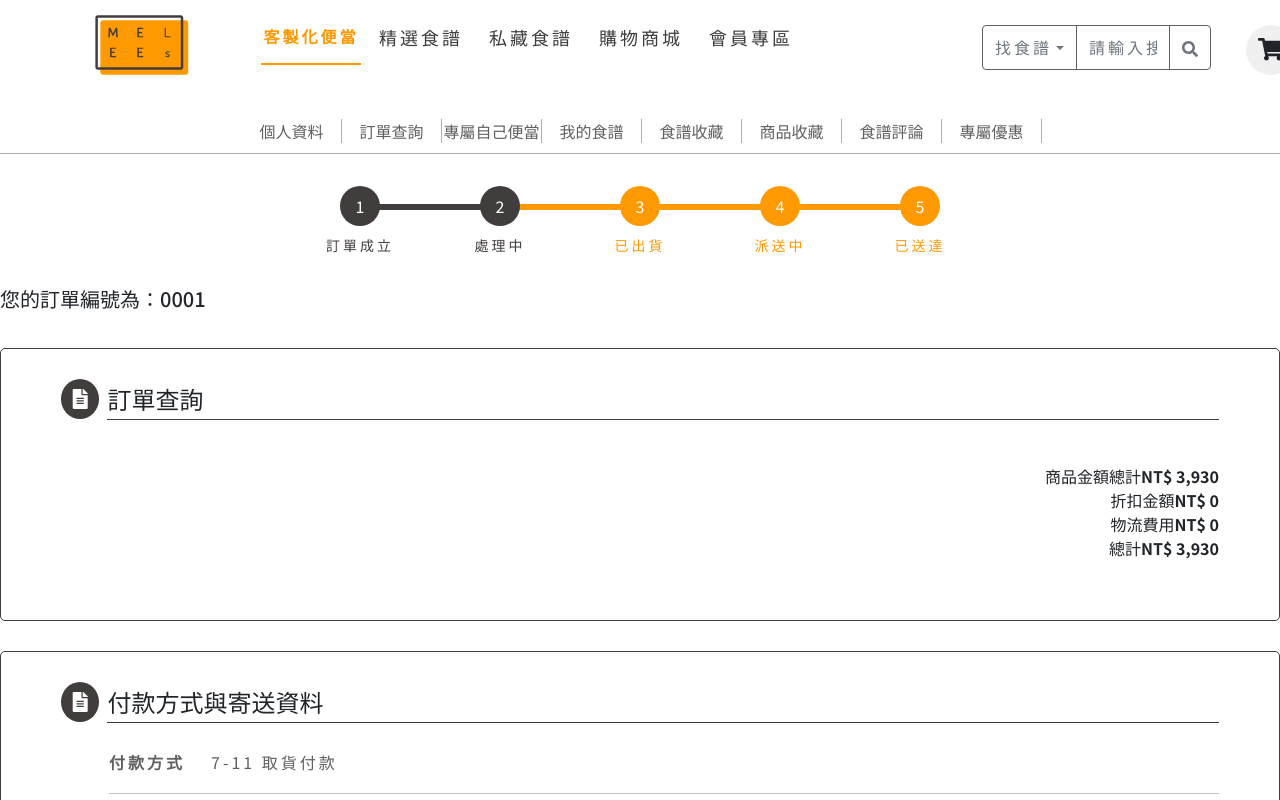
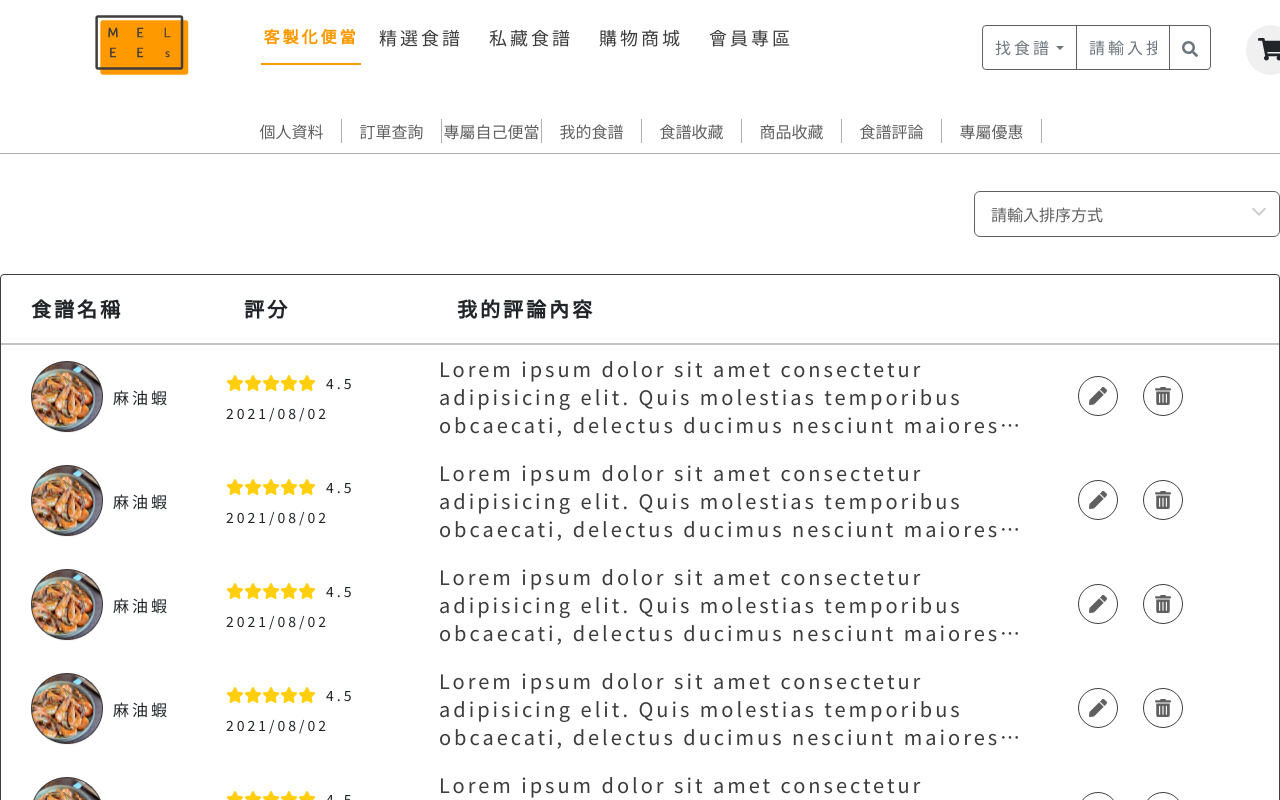
Before and after one commit to gemini497586/melees, a React (Create React App) app in the folder frontend/: page / in a window 1280 px wide. Shown: the top 800 px of the page. Built offline with nearby package versions, Linux system fonts and the light colour scheme.

Commit message:
完成MemberRecipeComment會員食譜評論

```diff
--- a/frontend/src/App.js
+++ b/frontend/src/App.js
@@ -9,6 +9,7 @@ import Header from './component/Header'
 import MinorBar from './pages/member/component/MinorBar'
 import Footer from './component/Footer'
 import MemberSaveProdcut from './pages/member/MemberSaveProduct'
+import MemberRecipeComment from './pages/member/MemberRecipeComment'
 
 function App() {
   return (
@@ -22,9 +23,10 @@ function App() {
       {/* 其餘分頁-組合式 */}
       <Header />
       <MinorBar />
+      {/* <OrderDetails /> */}
+      {/* 未完成分頁 */}
       {/* <MemberSaveProdcut /> */}
-      {/* 未完成分頁 */}
-      <OrderDetails />
+      <MemberRecipeComment />
       <Footer />
     </div>
   )
--- a/frontend/src/component/FontawsomeIcons/index.js
+++ b/frontend/src/component/FontawsomeIcons/index.js
@@ -13,6 +13,7 @@ import {
   faCreditCard,
   faFileAlt,
   faInfoCircle,
+  faPen,
 } from '@fortawesome/free-solid-svg-icons'
 
 library.add(
@@ -28,5 +29,6 @@ library.add(
   faLongArrowAltLeft,
   faCreditCard,
   faFileAlt,
-  faInfoCircle
+  faInfoCircle,
+  faPen
 )
--- /dev/null
+++ b/frontend/src/pages/member/MemberRecipeComment.js
@@ -0,0 +1,37 @@
+import React from 'react'
+import '../../style/global.css'
+import '../../style/member.css'
+import '../../style/memberRecipeComment.css'
+// import { FontAwesomeIcon } from '@fortawesome/react-fontawesome'
+// import '../../component/FontawsomeIcons'
+import MemberRecipeCommentRow from './component/MemberRecipeCommentRow'
+import DropDown from '../../component/DropDown'
+
+function MemberRecipeComment() {
+  return (
+    <>
+      <div className="memberRecipeComment-container">
+        <div className="memberRecipeComment-filter">
+          <DropDown />
+        </div>
+        <div className="memberRecipeComment-table">
+          <div className="memberRecipeComment-table-title row align-items-center">
+            <p className="font-700L col-2">食譜名稱</p>
+            <p className="font-700L col-2">評分</p>
+            <p className="font-700L col-6">我的評論內容</p>
+          </div>
+          <MemberRecipeCommentRow />
+          <MemberRecipeCommentRow />
+          <MemberRecipeCommentRow />
+          <MemberRecipeCommentRow />
+          <MemberRecipeCommentRow />
+          <MemberRecipeCommentRow />
+          <MemberRecipeCommentRow />
+          <MemberRecipeCommentRow />
+        </div>
+      </div>
+    </>
+  )
+}
+
+export default MemberRecipeComment
--- a/frontend/src/pages/member/OrderDetails.js
+++ b/frontend/src/pages/member/OrderDetails.js
@@ -7,6 +7,9 @@ import '../../style/member.css'
 import '../../style/orderList.css'
 import { FontAwesomeIcon } from '@fortawesome/react-fontawesome'
 import '../../component/FontawsomeIcons'
+import OrderDetailRow from './component/OrderDetailRow'
+
+const cartArray = [1, 2, 3]
 
 function OrderDetails() {
   return (
@@ -53,37 +56,22 @@ function OrderDetails() {
             </div>
             <h5>訂單查詢</h5>
           </div>
-          <div className="member-form-group-content">
-            <table>
-              <thead>
-                <tr>
-                  <th></th>
-                  <th></th>
-                  <th></th>
-                  <th></th>
-                  <th></th>
-                </tr>
-              </thead>
-              <tbody>
-                <tr>
-                  <td></td>
-                  <td></td>
-                  <td></td>
-                  <td></td>
-                  <td></td>
-                </tr>
-                <tr>
-                  <td></td>
-                  <td></td>
-                  <td></td>
-                  <td></td>
-                  <td></td>
-                </tr>
-              </tbody>
-            </table>
+          <div className="member-form-group-content member-form-group-content-forOrderDetail">
+            <div className="d-flex orderDetail-title">
+              <p className="font-400L orderDetail-title-info">商品介紹</p>
+              <p className="font-400L orderDetail-title-price">單價</p>
+              <p className="font-400L orderDetail-title-amount">數量</p>
+              <p className="font-400L orderDetail-title-total">總價</p>
+            </div>
+            {cartArray.map((v, i) => {
+              return <OrderDetailRow />
+            })}
+            {/* 總金額計算 */}
             <div className="sumGroup">
               <div className="sumGroup-item">
-                <div className="sumGroup-item-subtitle">商品金額總計</div>
+                <div className="sumGroup-item-subtitle font-400S">
+                  商品金額總計
+                </div>
                 <div className="sumGroup-item-money">
                   <strong>
                     NT$ <span>3,930</span>
@@ -91,7 +79,7 @@ function OrderDetails() {
                 </div>
               </div>
               <div className="sumGroup-item">
-                <div className="sumGroup-item-subtitle">折扣金額</div>
+                <div className="sumGroup-item-subtitle font-400S">折扣金額</div>
                 <div className="sumGroup-item-money">
                   <strong>
                     NT$ <span>0</span>
@@ -99,17 +87,17 @@ function OrderDetails() {
                 </div>
               </div>
               <div className="sumGroup-item">
-                <div className="sumGroup-item-subtitle">物流費用</div>
+                <div className="sumGroup-item-subtitle font-400S">物流費用</div>
                 <div className="sumGroup-item-money">
                   <strong>
                     NT$ <span>0</span>
                   </strong>
                 </div>
               </div>
-              <div className="sumGroup-item">
-                <div className="sumGroup-item-subtitle">總計</div>
+              <div className="sumGroup-item sumGroup-item-total">
+                <div className="sumGroup-item-subtitle font-400S">總計</div>
                 <div className="sumGroup-item-money">
-                  <strong>
+                  <strong className="h6">
                     NT$ <span>3,930</span>
                   </strong>
                 </div>
--- /dev/null
+++ b/frontend/src/pages/member/component/MemberRecipeCommentRow.js
@@ -0,0 +1,42 @@
+import React from 'react'
+import '../../../style/global.css'
+import '../../../style/member.css'
+import '../../../style/memberRecipeComment.css'
+import { FontAwesomeIcon } from '@fortawesome/react-fontawesome'
+import '../../../component/FontawsomeIcons'
+import recipePic from '../../../images/member-recipe-comment-ellipse-342.png'
+
+function MemberRecipeCommentRow() {
+  return (
+    <>
+      <div className="row align-items-center">
+        <figure className="col-6 col-md-2 memberRecipeComment-figure">
+          <img src={recipePic} alt="麻油蝦" />
+          <figcaption className="font-400SL">麻油蝦</figcaption>
+        </figure>
+        <div className="col-6 col-md-2 memberRecipeComment-score">
+          <i className="fas fa-star icon-star"></i>
+          <i className="fas fa-star icon-star"></i>
+          <i className="fas fa-star icon-star"></i>
+          <i className="fas fa-star icon-star"></i>
+          <i className="fas fa-star icon-star"></i>
+          <span className="font-400S">4.5</span>
+          <p className="font-400S"> 2021/08/02</p>
+        </div>
+        <p className="col-8 col-md-6 font-400L memberRecipeComment-text">
+          Lorem ipsum dolor sit amet consectetur adipisicing elit. Quis
+          molestias temporibus obcaecati, delectus ducimus nesciunt maiores
+          labore laudantium ut eaque natus animi! Reprehenderit ipsam, deserunt
+          asperiores id, est atque maiores officiis ratione ad tenetur
+          perspiciatis aut, architecto possimus laboriosam magnam ullam fuga
+        </p>
+        <div className="col-4 col-md-2 memberRecipeComment-iconGroup">
+          <FontAwesomeIcon icon="pen" size="1x" className="icon-item" />
+          <FontAwesomeIcon icon="trash-alt" size="1x" className="icon-item" />
+        </div>
+      </div>
+    </>
+  )
+}
+
+export default MemberRecipeCommentRow
--- /dev/null
+++ b/frontend/src/pages/member/component/OrderDetailRow.js
@@ -0,0 +1,25 @@
+import React from 'react'
+import img from '../../../images/005.jpg'
+import '../../../style/cartDetailRow.css'
+import { FontAwesomeIcon } from '@fortawesome/react-fontawesome'
+import '../../../component/FontawsomeIcons'
+
+function CartDetailRow(props) {
+  return (
+    <div className="orderDetail-row">
+      <img src={img} alt="商品圖片" />
+      <h6 className="orderDetail-name">美國Choice嫩肩里肌肉片</h6>
+      <p className="font-400S orderDetail-activity">生鮮肉品，3件85折起</p>
+      <p className="orderDetail-price">
+        <FontAwesomeIcon icon="dollar-sign" /> 310
+      </p>
+      <div className="orderDetail-amount">5</div>
+      <h5 className="orderDetail-total">
+        NT <FontAwesomeIcon icon="dollar-sign" />
+        1,550
+      </h5>
+    </div>
+  )
+}
+
+export default CartDetailRow
--- /dev/null
+++ b/frontend/src/style/memberRecipeComment.css
@@ -0,0 +1,93 @@
+/* 會員食譜評論 */
+.memberRecipeComment-container {
+  max-width: 1320px;
+  margin: 20px auto 0;
+}
+
+.memberRecipeComment-table {
+  width: 100%;
+  border: 1px solid var(--color-secondary);
+  margin-top: 20px;
+  border-radius: 4px;
+}
+
+/* 基本設定 */
+.memberRecipeComment-table p,
+.memberRecipeComment-table .row {
+  margin: 0;
+}
+
+/* 表格標題 */
+.memberRecipeComment-table-title {
+  border-bottom: 2px solid var(--color-grey-500);
+}
+
+.memberRecipeComment-table-title p {
+  padding: 20px 0 20px 30px;
+}
+
+/* 表格內容-食譜照片 */
+.memberRecipeComment-figure {
+  display: flex;
+  align-items: center;
+  padding: 16px 0 16px 30px;
+  margin: 0;
+}
+
+.memberRecipeComment-figure img {
+  width: 72px;
+  height: 72px;
+}
+.memberRecipeComment-figure figcaption {
+  margin-left: 10px;
+}
+
+/* 表格內容-食譜評分 */
+.memberRecipeComment-score .icon-star {
+  color: var(--color-primary-A);
+}
+
+.memberRecipeComment-score span {
+  margin-left: 10px;
+}
+.memberRecipeComment-score p {
+  margin-top: 10px;
+}
+
+/* 表格內容-食譜評論文字 */
+.memberRecipeComment-text {
+  color: var(--color-grey-900);
+
+  /* 多行文字過長溢出省略 */
+  overflow : hidden;
+  text-overflow: ellipsis;
+  display: -webkit-box;
+  /* 最多 3 行 */
+  -webkit-line-clamp: 3;
+  -webkit-box-orient: vertical;
+}
+
+/* 表格內容-icon設定 */
+.memberRecipeComment-table .icon-item {
+  width: 40px;
+  height: 40px;
+  line-height: 20px;
+  text-align: center;
+  color: var(--color-grey-800);
+  border: 1px solid var(--color-secondary);
+  border-radius: 50%;
+  padding: 10px;
+  margin-right: 25px;
+}
+
+.memberRecipeComment-table .icon-item:hover {
+  color: var(--color-primary-A);
+  border: 1px solid var(--color-primary-A);
+}
+
+.memberRecipeComment-filter .melees-dropdown{
+    z-index: 1;
+    margin-left: auto;
+    padding-left: 0;
+    padding-right: 0;
+  }
--- a/frontend/src/style/orderList.css
+++ b/frontend/src/style/orderList.css
@@ -156,10 +156,135 @@
 }
 
 .member-form-forOrderDetail .sumGroup {
-  width: 100%;
-  text-align: right;
+  width: 250px;
+  /* background-color: #e0e0e0; */
+  margin-left: auto;
+  padding-top: 20px;
 }
 .member-form-forOrderDetail .sumGroup-item {
   display: flex;
   justify-content: right;
+  text-align: right;
+  padding-bottom: 16px;
 }
+
+.member-form-forOrderDetail .sumGroup-item-subtitle{
+  width: 110px;
+  /* margin-right: 20px; */
+  color: var(--color-grey-800);
+}
+
+.member-form-forOrderDetail .sumGroup-item-total {
+  color: var(--color-red-C);
+  border-top: 1px solid var(--color-grey-800);
+  padding-top: 16px;
+}
+
+.member-form-forOrderDetail .sumGroup-item-money {
+  margin-left: auto;
+}
+
+.member-form-group-content-forOrderDetail{
+  padding-left: 48px;
+}
+
+.orderDetail-row {
+  width: 100%;
+  /* width: 1318px; */
+  height: 176px;
+  position: relative;
+  border-bottom: 1px solid var(--color-grey-500);
+}
+
+.orderDetail-row img,
+.orderDetail-row p,
+.orderDetail-row h6,
+.orderDetail-row h5,
+.orderDetail-row div,
+.orderDetail-row .btn {
+  position: absolute;
+}
+
+.orderDetail-row img {
+  width: 193px;
+  height: 152px;
+  border-radius: 4px;
+  top: 12px;
+  left: 30px;
+}
+
+.orderDetail-name {
+  font-weight: bold;
+  color: var(--color-grey-900);
+  top: 40px;
+  left: 308px;
+}
+
+.orderDetail-activity {
+  text-align: start;
+  color: var(--color-grey-800);
+  top: 76px;
+  left: 308px;
+}
+
+.orderDetail-price {
+  font-weight: bold;
+  color: var(--color-grey-900);
+  top: 74px;
+  left: 700.2px;
+}
+
+.orderDetail-amount {
+  background: var(--color-grey-300);
+  width: 125px;
+  height: 43px;
+  line-height: 43px;
+  border-radius: 100px;
+  top: 66.5px;
+  left: 835.8px;
+  text-align: center;
+}
+
+.orderDetail-total {
+  font-weight: bold;
+  color: var(--color-grey-900);
+  top: 74.5px;
+  left: 1010px;
+}
+
+.orderDetail {
+  width: 1320px;
+  height: 900px;
+  border: 1px solid var(--color-secondary);
+  border-radius: 4px;
+  margin-top: 120px;
+}
+
+.orderDetail-title {
+  height: 38px;
+  width: 100%;
+  position: relative;
+  border-bottom: 2px solid var(--color-grey-500);
+}
+
+.orderDetail-title p {
+  position: absolute;
+  color: var(--color-grey-800);
+  line-height: 38px;
+}
+
+.orderDetail-title-info {
+  left: 31px;
+}
+
+.orderDetail-title-price {
+  left: 700px;
+}
+
+.orderDetail-title-amount {
+  left: 875px;
+}
+
+.orderDetail-title-total {
+  left: 1040px;
+}
```
Also changed, not shown: frontend/src/images/member-recipe-comment-ellipse-342.png (added).
